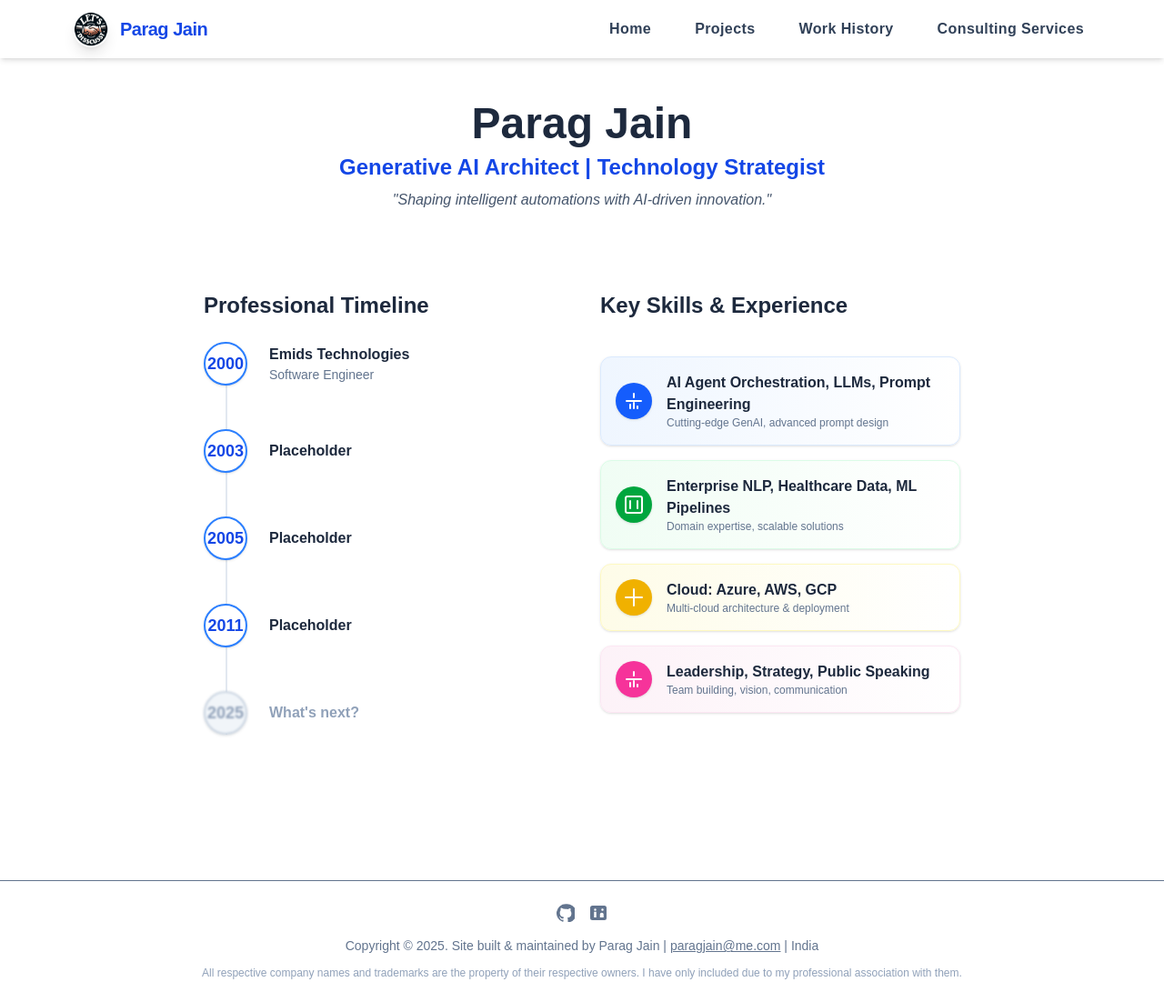
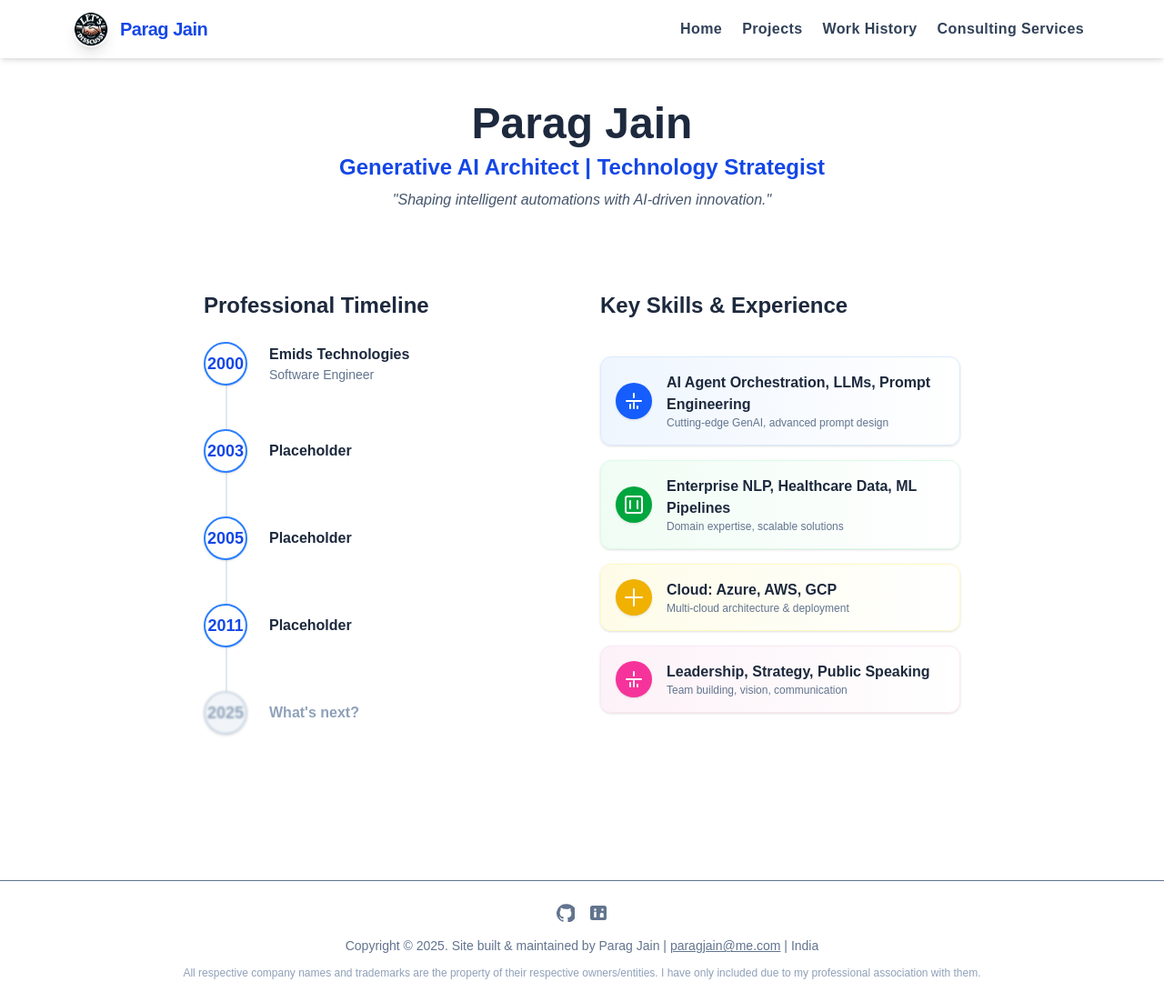
Before and after one commit to ParagJn/parag_space, a Next.js app: page / in a window 1280 px wide. Shown: the whole page at 91% size. Built offline with nearby package versions, Linux system fonts and the light colour scheme.

Commit message:
Update footer copyright notice and adjust navbar link spacing

```diff
--- a/src/components/Footer.tsx
+++ b/src/components/Footer.tsx
@@ -14,7 +14,7 @@ const Footer: React.FC = () => (
       Copyright © 2025. Site built & maintained by Parag Jain | <a href="mailto:paragjain@me.com" className="underline hover:text-blue-600 focus:outline-none focus:ring-2 focus:ring-blue-400 rounded transition-colors" aria-label="Email Parag Jain">paragjain@me.com</a> | India
     </div>
     <div className="text-xs text-slate-400 mt-1">
-      All respective company names and trademarks are the property of their respective owners. I have only included due to my professional association with them.
+      All respective company names and trademarks are the property of their respective owners/entities. I have only included due to my professional association with them.
     </div>
   </footer>
 );
--- a/src/components/Navbar.tsx
+++ b/src/components/Navbar.tsx
@@ -75,7 +75,7 @@ const Navbar: React.FC = () => {
           )}
         </div>
         {/* Center: Navigation Links */}
-        <div className="hidden md:flex gap-8 items-center">
+        <div className="hidden md:flex gap-1.5 items-center">
           {navLinks.map(link => (
             <Link key={link.name} href={link.href} className="text-slate-700 dark:text-white hover:text-blue-600 dark:hover:text-blue-300 font-semibold text-base tracking-wide transition-colors duration-200 px-2 py-1 rounded-lg focus:outline-none focus:ring-0 active:text-blue-700">
               {link.name}
```
